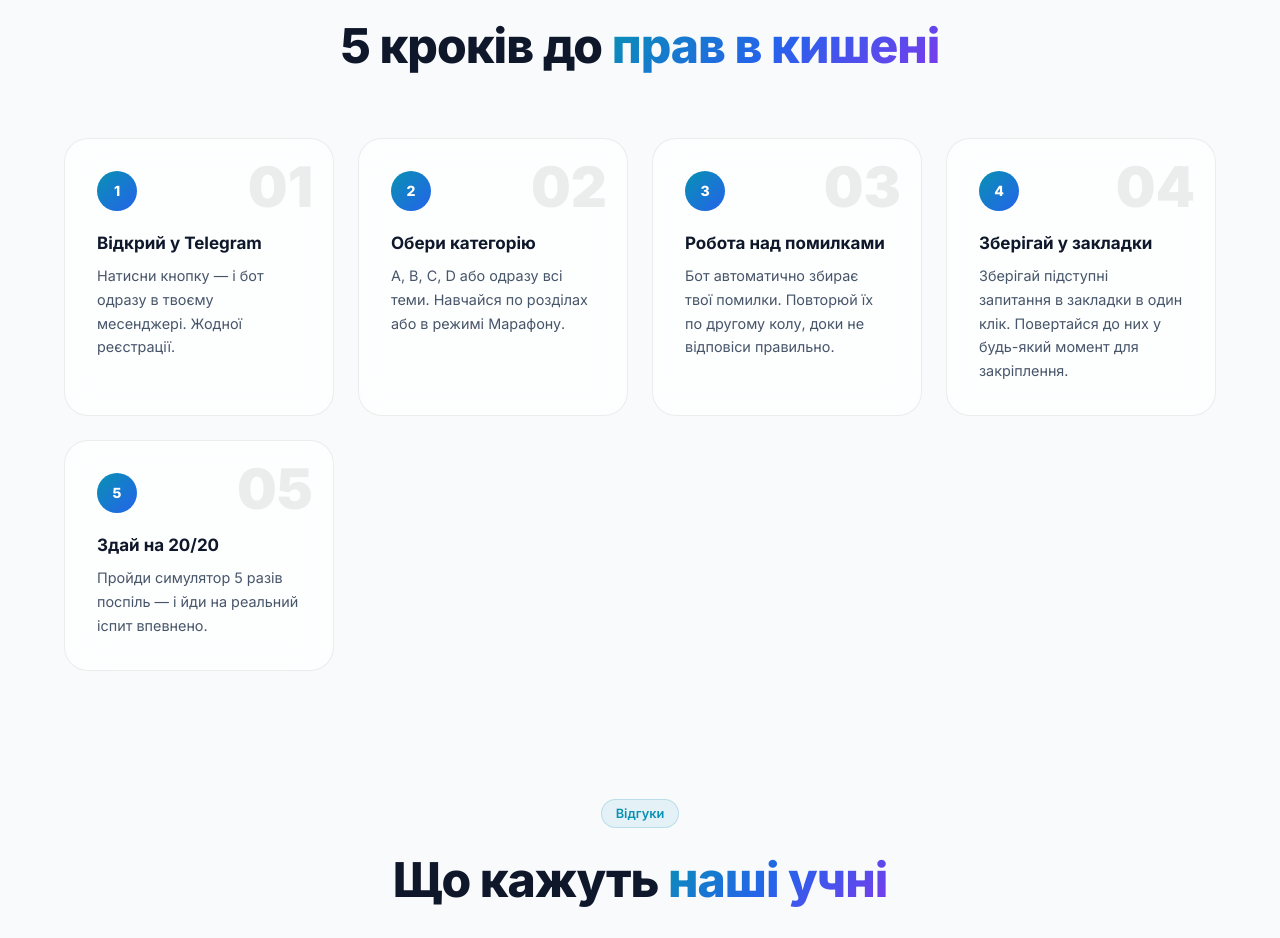
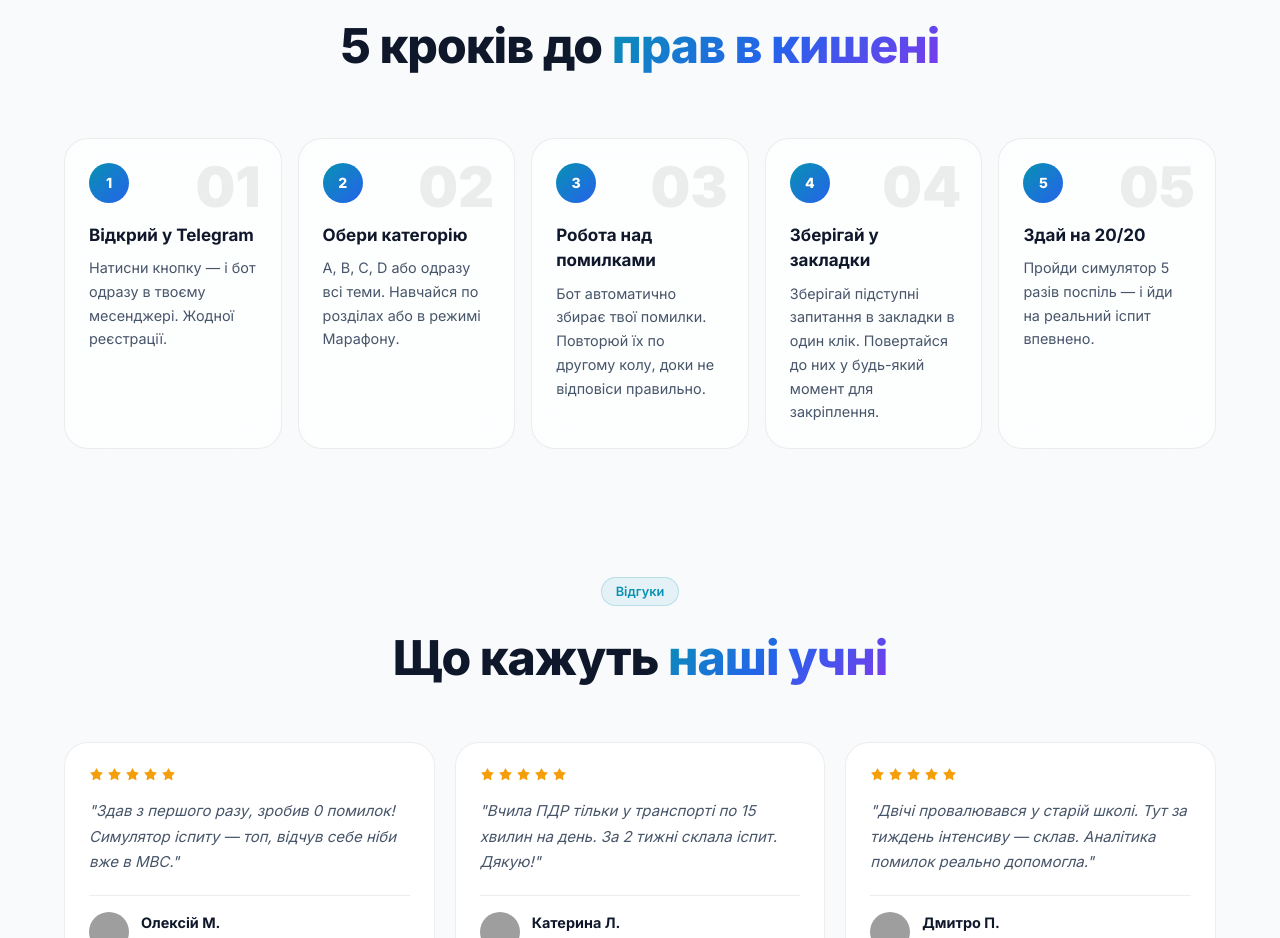
Before and after one commit to serjtlgram/pdr-landing, a Next.js app: page / in a window 1280 px wide. Shown: the part 4320-5258 px from the top of the page. Built offline with nearby package versions, Linux system fonts and the light colour scheme; grey boxes are pictures that could not be loaded.

Commit message:
style: fit 5 steps on one line on PC

```diff
--- a/src/app/components/LandingPage.tsx
+++ b/src/app/components/LandingPage.tsx
@@ -651,9 +651,9 @@ function LandingInner({
               </h2>
             </div>
 
-            <div style={{ display: 'grid', gridTemplateColumns: 'repeat(auto-fit, minmax(min(100%, 14rem), 1fr))', gap: '1.5rem' }}>
+            <div style={{ display: 'grid', gridTemplateColumns: 'repeat(auto-fit, minmax(min(100%, 12rem), 1fr))', gap: '1rem' }}>
               {steps.map((s, i) => (
-                <div key={i} className={`reveal reveal-delay-${i + 1} glass-card`} style={{ padding: '2rem', borderRadius: '1.5rem', position: 'relative', overflow: 'hidden' }}>
+                <div key={i} className={`reveal reveal-delay-${i + 1} glass-card`} style={{ padding: '1.5rem', borderRadius: '1.5rem', position: 'relative', overflow: 'hidden' }}>
                   <div style={{ position: 'absolute', top: '1.25rem', right: '1.25rem', fontSize: '3.5rem', fontWeight: 900, color: 'var(--border-color)', lineHeight: 1, userSelect: 'none', transition: 'color 0.3s ease' }}
                     onMouseEnter={e => (e.currentTarget.style.color = 'var(--badge-bg)')}
                     onMouseLeave={e => (e.currentTarget.style.color = 'var(--border-color)')}
```
